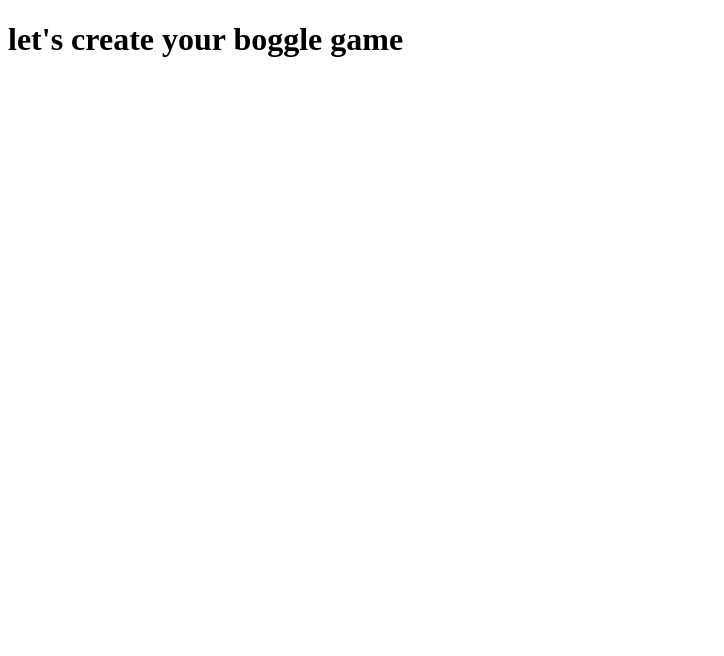
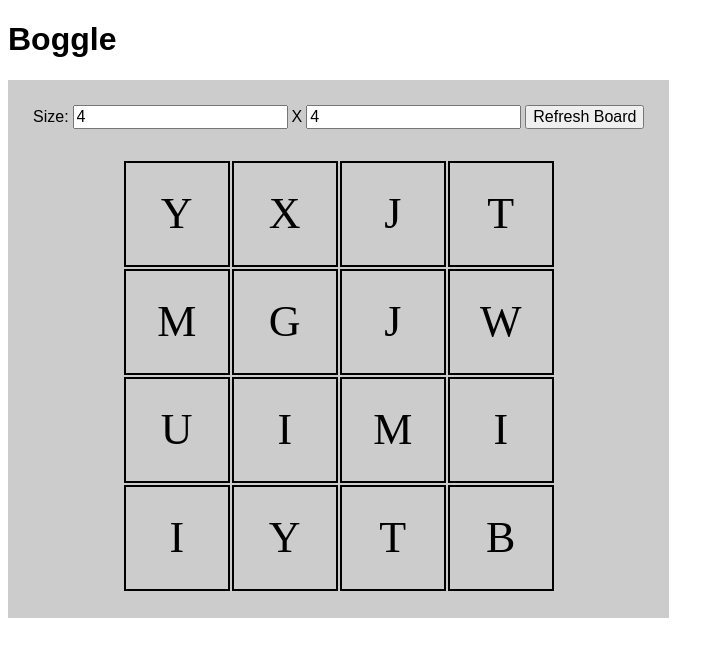
Before and after one commit to arctic-fox-2016/boggle-1, a plain HTML site: page index.html in a window 1280 px wide. Shown: the whole page, without its empty margins (0-724 px from the left). Drawn offline with Linux system fonts and the light colour scheme.

Commit message:
Elkana Peter

```diff
--- a/boggle.css
+++ b/boggle.css
@@ -1 +1,30 @@
 /*write your css here*/
+
+h1, h2, h3, h4, h5, h6, p, b, label, i, button {
+  font-family: sans-serif;
+}
+
+.boggle {
+  display: inline-block;
+  background-color: #CCCCCC;
+  padding: 25px;
+}
+
+label, input, button {
+  font-size: 16px;
+}
+
+.boggle-board {
+  margin-top: 30px;
+  margin-left: auto;
+  margin-right: auto;
+}
+
+.boggle-board td {
+  font-size: 44px;
+  height: 100px;
+  width: 100px;
+  border: solid 2px black;
+  vertical-align: middle;
+  text-align: center;
+}
--- a/boggle.js
+++ b/boggle.js
@@ -0,0 +1,36 @@
+class BoggleBoard {
+  constructor(height, width) {
+    this._board = [];
+    this._height = height;
+    this._width = width;
+  }
+
+  shake() {
+    // Repeat for every board height
+    for (var h = 0; h < this._height; h++) {
+      this._board.push([]);
+
+      // Repeat for every board width
+      for (var w = 0; w < this._width; w++) {
+
+        // Push random letter using function
+        this._board[h].push(this.random_letter());
+      }
+    }
+
+    // Return board
+    return this._board;
+  }
+
+  get_board() {
+    return this._board;
+  }
+
+  random_letter() {
+    // Return capital letter between A to Z
+    return String.fromCharCode(65 + Math.floor(Math.random() * 26));
+  }
+}
+
+var boggle = new BoggleBoard(4, 4);
+console.log(boggle.shake());
--- a/index.html
+++ b/index.html
@@ -6,6 +6,45 @@
     <script type="text/javascript" src="boggle.js"></script>
     <script type="text/javascript" src="jquery.min.js"></script>
   </head>
-  <h1>let's create your boggle game</h1>
   <body>
+    <h1>Boggle</h1>
+    <div class="boggle">
+      <label>Size:</label>
+      <input type="text" name="height" value="4">
+      <label>X</label>
+      <input type="text" name="width" value="4">
+      <button class="refresh">Refresh Board</button>
+      <table class="boggle-board"></table>
+    </div>
+    <p></p>
 </html>
+
+<script>
+  $(document).ready(function() {
+    function newGame() {
+      var height = $("input:text[name=height]").val();
+      var width = $("input:text[name=width]").val();
+      var temp = "";
+      var board = [];
+
+      var boggle = new BoggleBoard(height, width);
+      board = boggle.shake();
+
+      for (var h = 0; h < height; h++) {
+        temp += "<tr id='" + h + "'>";
+        for (var w = 0; w < width; w++) {
+          temp += "<td id='" + h + "-" + w + "'>" + board[h][w] + "</td>";
+        }
+        temp += "</tr>";
+      }
+      $(".boggle-board").html(temp);
+    }
+
+    newGame();
+
+    $(".refresh").click(function() {
+      newGame();
+    });
+
+  });
+</script>
```
